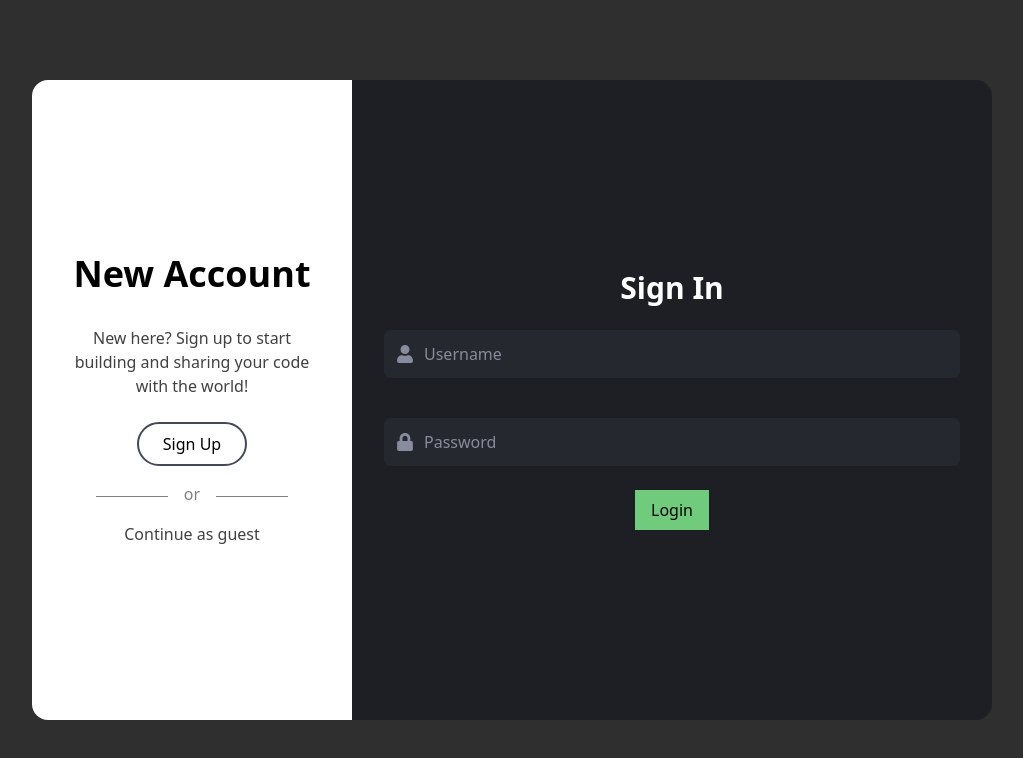
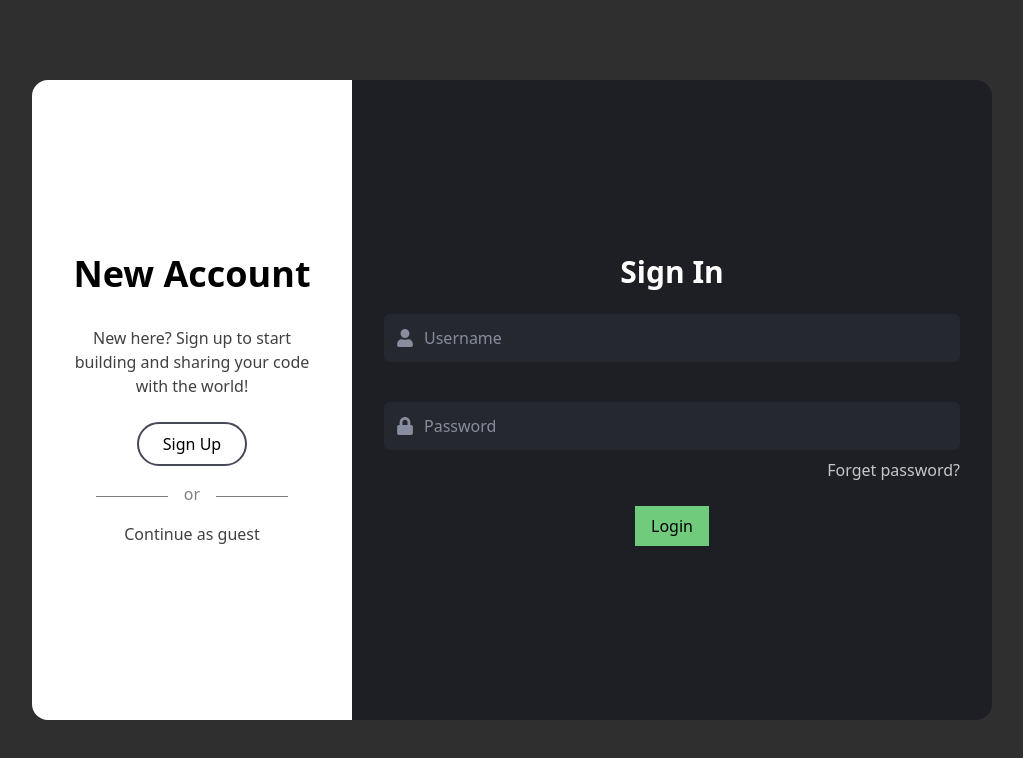
Before and after one commit to kcnpoow/online-editor, a React (Vite) app: page /signin in a window 1280 px wide. Shown: the top 758 px of the page, without its empty margins (128-1151 px from the left). Built offline with nearby package versions, Linux system fonts and the light colour scheme; no server answers.

Commit message:
Forget password link in sign in page

```diff
--- a/src/pages/signin/ui/index.tsx
+++ b/src/pages/signin/ui/index.tsx
@@ -20,12 +20,18 @@ export const Signin = () => {
 
       <Input
         id='password'
-        containerClassName='mb-6'
         icon={<FaLock />}
         type='password'
         label='Password'
         autoComplete='off'
+        containerClassName='mb-2'
       />
+
+      <div className='flex justify-end'>
+        <Link className='block ml-auto mb-6 text-white/75 hover:underline hover:text-white' to='#'>
+          Forget password?
+        </Link>
+      </div>
 
       <Button className='block mx-auto' color='primary' variant='filled'>
         Login
```
